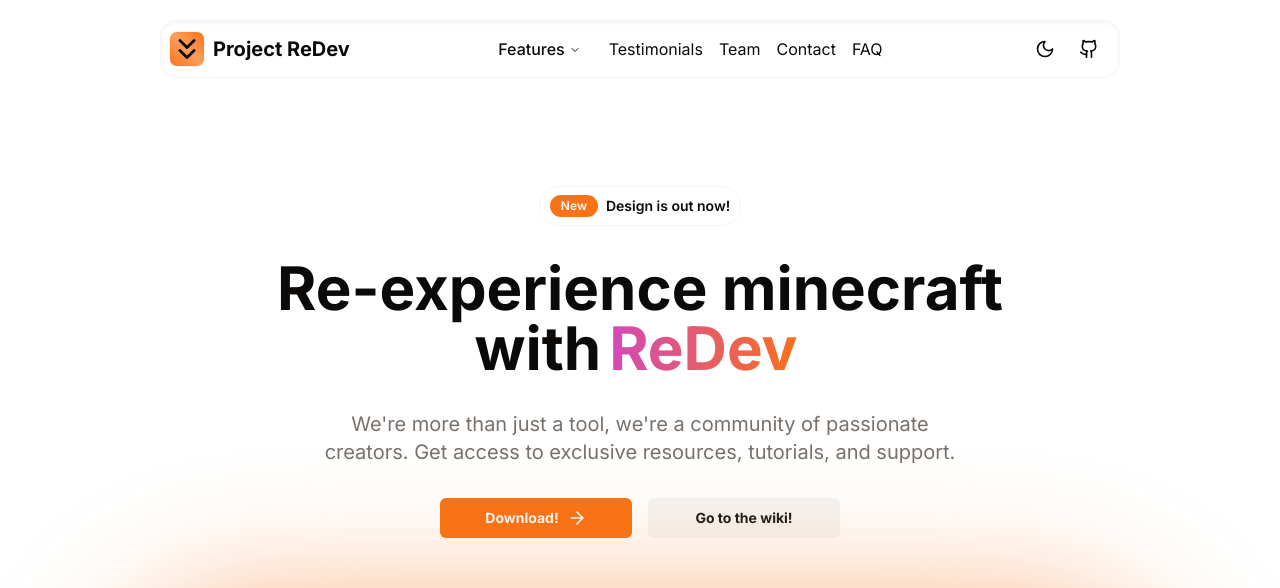
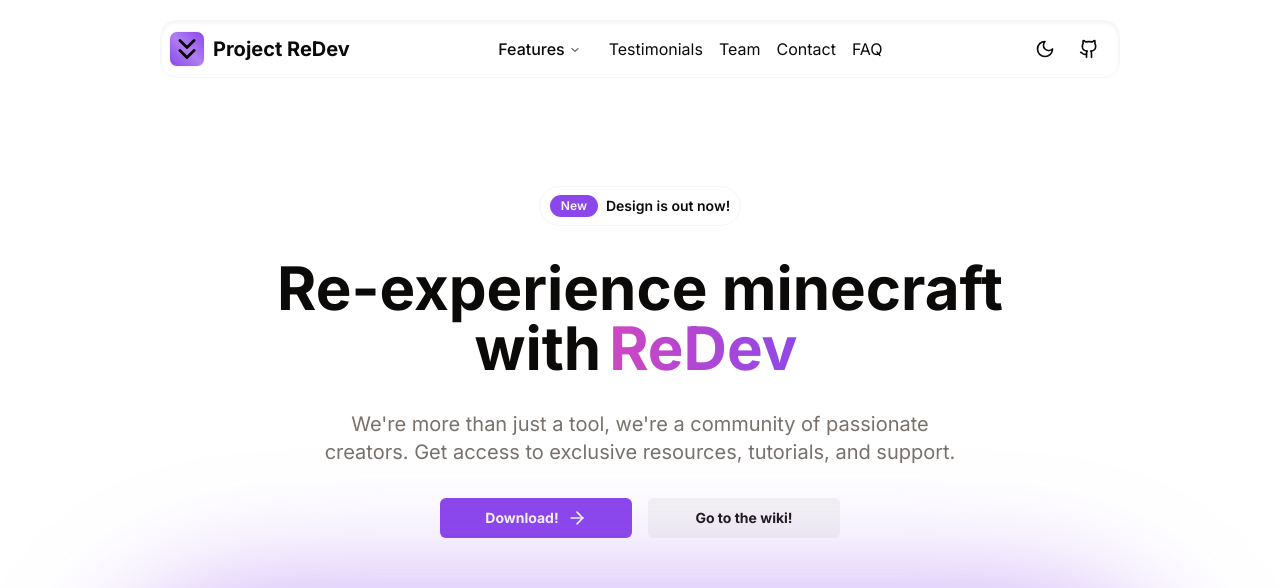
Before and after one commit to Project-Redev/redev-website, a Next.js app: page / in a window 1280 px wide. Shown: the top 588 px of the page. Built offline with nearby package versions, Linux system fonts and the light colour scheme.

Commit message:
feat: update color scheme

```diff
--- a/app/globals.css
+++ b/app/globals.css
@@ -6,74 +6,6 @@
   scroll-behavior: smooth;
 }
 
-/* *=========== Default theme =========== */
-/* @layer base {
-  :root {
-    --background: 0 0% 100%;
-    --foreground: 240 10% 3.9%;
-
-    --muted: 240 4.8% 95.9%;
-    --muted-foreground: 240 3.8% 46.1%;
-
-    --popover: 0 0% 100%;
-    --popover-foreground: 240 10% 3.9%;
-
-    --card: 0 0% 100%;
-    --card-foreground: 240 10% 3.9%;
-
-    --border: 240 5.9% 90%;
-    --input: 240 5.9% 90%;
-
-    --primary: 240 5.9% 10%;
-    --primary-foreground: 0 0% 98%;
-
-    --secondary: 240 4.8% 95.9%;
-    --secondary-foreground: 240 5.9% 10%;
-
-    --accent: 240 4.8% 95.9%;
-    --accent-foreground: 240 5.9% 10%;
-
-    --destructive: 0 84.2% 60.2%;
-    --destructive-foreground: 0 0% 98%;
-
-    --ring: 240 10% 3.9%;
-
-    --radius: 0.5rem;
-  }
-
-  .dark {
-    --background: 240 10% 3.9%;
-    --foreground: 0 0% 98%;
-
-    --muted: 240 3.7% 15.9%;
-    --muted-foreground: 240 5% 64.9%;
-
-    --popover: 240 10% 3.9%;
-    --popover-foreground: 0 0% 98%;
-
-    --card: 240 10% 3.9%;
-    --card-foreground: 0 0% 98%;
-
-    --border: 240 3.7% 15.9%;
-    --input: 240 3.7% 15.9%;
-
-    --primary: 0 0% 98%;
-    --primary-foreground: 240 5.9% 10%;
-
-    --secondary: 240 3.7% 15.9%;
-    --secondary-foreground: 0 0% 98%;
-
-    --accent: 240 3.7% 15.9%;
-    --accent-foreground: 0 0% 98%;
-
-    --destructive: 0 62.8% 30.6%;
-    --destructive-foreground: 0 0% 98%;
-
-    --ring: 240 4.9% 83.9%;
-  }
-} */
-
-/* *=========== Orange theme =========== */
 @layer base {
   :root {
     --background: 0 0% 100%;
@@ -85,7 +17,7 @@
     --popover: 0 0% 100%;
     --popover-foreground: 20 14.3% 4.1%;
 
-    --primary: 24.6 95% 53.1%;
+    --primary: 265 80% 60%;
     --primary-foreground: 60 9.1% 97.8%;
 
     --secondary: 60 4.8% 95.9%;
@@ -102,7 +34,7 @@
 
     --border: 20 5.9% 90%;
     --input: 20 5.9% 90%;
-    --ring: 24.6 95% 53.1%;
+    --ring: 265 80% 60%;
     --radius: 0.5rem;
   }
 
@@ -116,7 +48,7 @@
     --popover: 20 14.3% 4.1%;
     --popover-foreground: 60 9.1% 97.8%;
 
-    --primary: 20.5 90.2% 48.2%;
+    --primary: 265 80% 55%;
     --primary-foreground: 60 9.1% 97.8%;
 
     --secondary: 12 6.5% 15.1%;
@@ -133,9 +65,10 @@
 
     --border: 12 6.5% 15.1%;
     --input: 12 6.5% 15.1%;
-    --ring: 20.5 90.2% 48.2%;
+    --ring: 265 80% 55%;
   }
 }
+
 
 .shadow-light {
   box-shadow: inset 0 0 5px rgba(0, 0, 0, 0.085);
--- a/components/layout/sections/footer.tsx
+++ b/components/layout/sections/footer.tsx
@@ -77,7 +77,7 @@
         <Separator className="my-6" />
         <section className="">
           <h3 className="">
-            &copy; {new Date().getFullYear()} Designed and developed by
+            &copy; {new Date().getFullYear()} Developed by
             <Link
               target="_blank"
               href="https://github.com/malezjaa"
--- a/components/layout/sections/hero.tsx
+++ b/components/layout/sections/hero.tsx
@@ -65,6 +65,7 @@
                   referrerPolicy="strict-origin-when-cross-origin" allowFullScreen></iframe>
 
 
+
           <div
               className="absolute bottom-0 left-0 w-full h-20 md:h-28 bg-gradient-to-b from-background/0 via-background/50 to-background rounded-lg"></div>
         </div>
```
